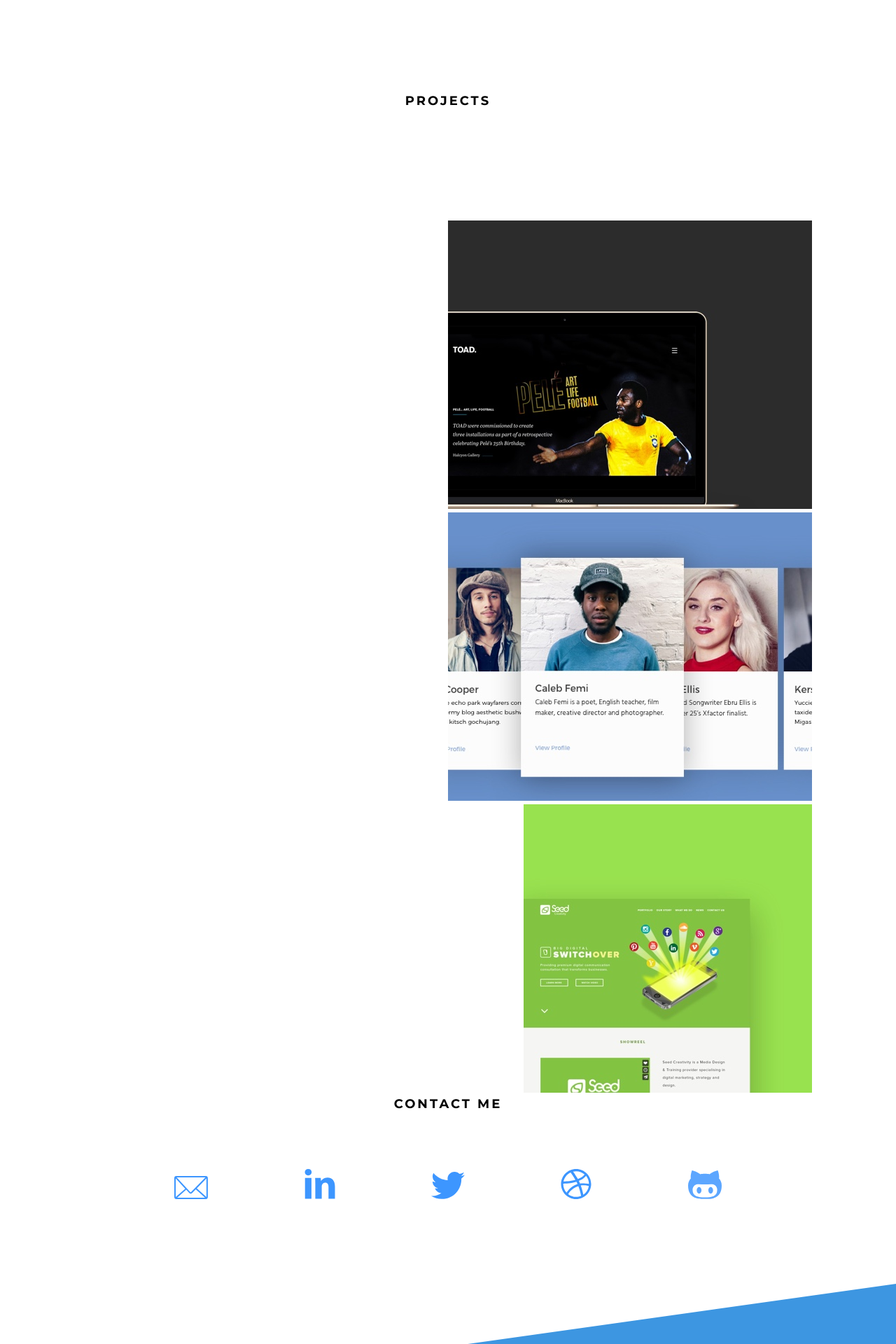
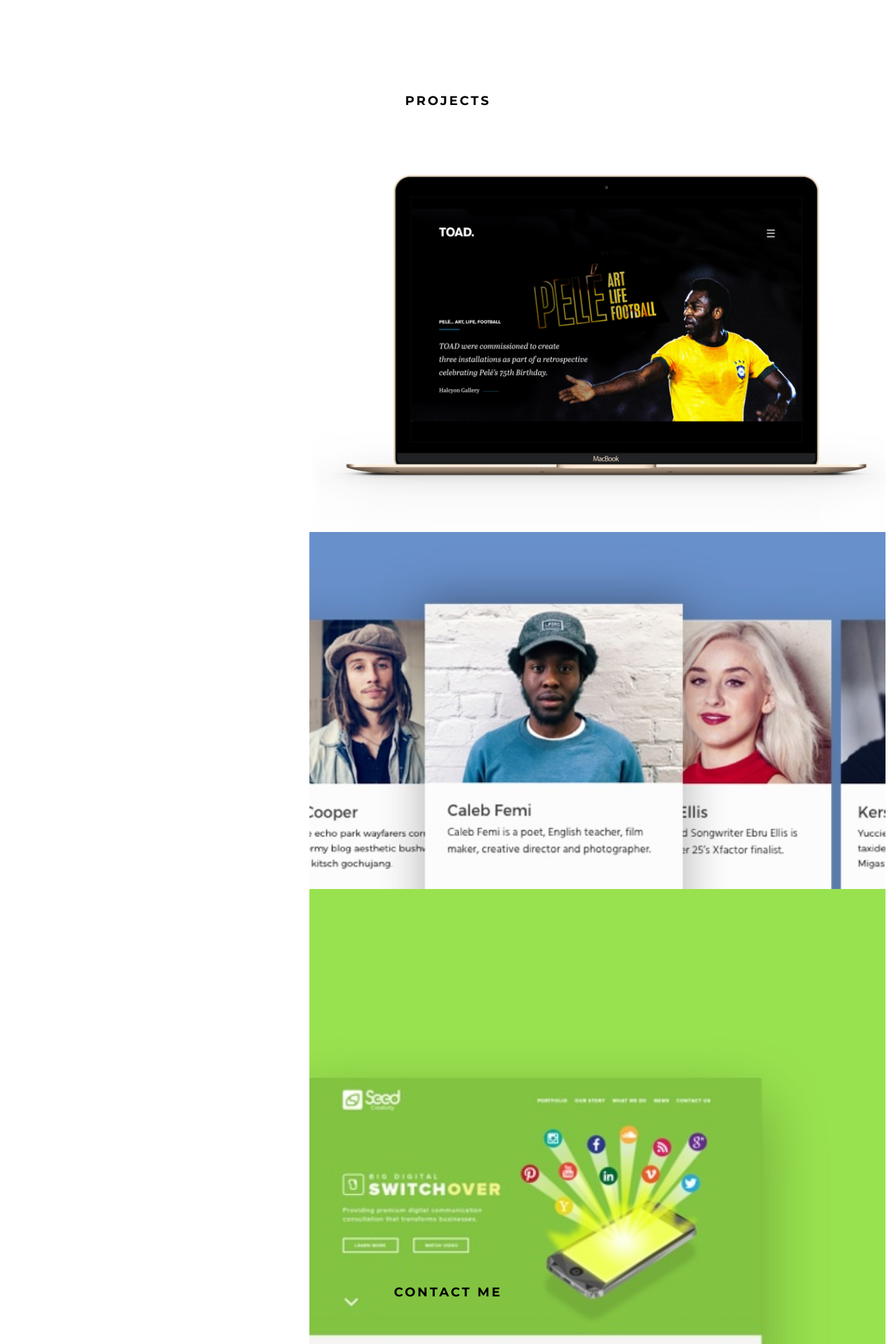
Before and after one commit to LloydBennett/lloydbennett.github.io, a Jekyll site: the page built from index.html, in a window 1280 px wide. Shown: the part 1447-3367 px from the top of the page at 70% size. Built offline with Jekyll 4.4.1, drawn with Linux system fonts in a browser that asks for light colours; nearby versions of some CDN libraries.

Commit message:
removed toad old thumbnails

```diff
--- a/_includes/portfolio.html
+++ b/_includes/portfolio.html
@@ -3,6 +3,7 @@
 
     {% for casestudy in site.projects reversed %}
 
+    <div class="projects">
         <div id="{{ casestudy.id }}" class="project-thumb wow moveUpFade" data-wow-duration="650ms" data-wow-offset="150" data-wow-delay="{{ forloop.index | minus: 1 | times: 280 }}ms">
             <div class="backdrop">
                 <div class="container">
@@ -16,12 +17,15 @@
                         </a>
                     </div>
 
-                <div class="col-xs-6 col-sm-8 text-right">
+                    <div class="col-xs-6 col-sm-8 text-right project-featured-image">
+                        <div class="thumbnail">
                             <img src="{{site.baseurl}}/images/projects/{{casestudy.directory}}/{{casestudy.featured-image}}" alt="project">
                         </div>
                     </div>
                 </div>
             </div>
+        </div>
         {% endfor %}
+    </div>
 
 </section>
--- a/_projects/toad.html
+++ b/_projects/toad.html
@@ -5,7 +5,7 @@
 id: toad
 thumb-title: <span>Toad</span> <span>London</span>
 category: Front-End Development
-featured-image: project-thumb.jpg
+featured-image: project-thumb.png
 button-text: "View Website"
 live-url: toadlondon.com
 date: 2016-04-12 00:09:00
--- a/_sass/modules/_casestudy.scss
+++ b/_sass/modules/_casestudy.scss
@@ -38,22 +38,7 @@
 	}
 }
 
-.backdrop {
-	height: 400px;
-	padding: 100px 0;
-}
 
-#toad {
-	.backdrop {
-		background-color: black;
-	}
-}
-
-#vocals {
-	.backdrop {
-		background-color: #6187BE;
-	}
-}
 
 .label {
 	font-size: 0.75em;
@@ -314,62 +299,3 @@
 		}
 	}
 }
-
-
-
-.project-thumb {
-	color: white;
-
-
-	a {
-		position: relative;
-		display: inline-block;
-		&:before {
-			content: "+";
-			position: relative;
-			top: -4px;
-			font-family: $display-font-family;
-			font-size: 1.875em;
-			margin-right: 5px;
-			vertical-align: middle;
-
-			@media screen and (min-width: 901px) {
-				font-size: 2.8125em;
-			}
-		}
-
-		span {
-			display: inline-block;
-			vertical-align: middle;
-		}
-	}
-}
-
-.project-thumb-title {
-	font-size: pxtoem(36);
-	line-height: 1.2;
-	margin: 0 auto pxtoem(50, 36);
-	@media screen and (max-width: 550px) {
-		font-size: 1.25em;
-	}
-
-	@media screen and (min-width: 551px) and (max-width: 900px) {
-		font-size: 1.5em;
-	}
-
-	span {
-		display: block!important;
-	}
-}
-
-
-.project-thumb-category {
-	font-size: 1em;
-	font-weight: 400;
-	font-family: $display-font-family;
-	margin-bottom: pxtoem(20);
-	display: block;
-	@media screen and (max-width: 550px) {
-		font-size: 0.875em;
-	}
-}
--- a/_sass/modules/_manifest.scss
+++ b/_sass/modules/_manifest.scss
@@ -9,5 +9,6 @@
         "casestudy",
         "contact",
         "animations",
-        "masonry"
+        "masonry",
+        "project-thumbnails"
 ;
--- /dev/null
+++ b/_sass/modules/_project-thumbnails.scss
@@ -0,0 +1,83 @@
+.projects {
+  margin-top: pxtoem(150, 16);
+}
+
+.project-thumb {
+  color: white;
+  margin-bottom: pxtoem(120);
+
+  a {
+    position: relative;
+    display: inline-block;
+    &:before {
+      content: "+";
+      position: relative;
+      top: -4px;
+      font-family: $display-font-family;
+      font-size: 1.875em;
+      margin-right: 5px;
+      vertical-align: middle;
+
+      @media screen and (min-width: 901px) {
+        font-size: 2.8125em;
+      }
+    }
+
+    span {
+      display: inline-block;
+      vertical-align: middle;
+    }
+  }
+}
+
+.backdrop {
+  height: 360px;
+  padding: 70px 0;
+}
+
+#toad {
+  .backdrop {
+    background-color: black;
+  }
+}
+
+#vocals {
+  .backdrop {
+    background-color: #6187BE;
+  }
+}
+
+.project-featured-image {
+  position: absolute;
+  right: 0;
+  top: -55px;
+}
+
+.project-thumb-title {
+  font-size: pxtoem(36);
+  line-height: 1.2;
+  margin: 0 auto pxtoem(50, 36);
+  @media screen and (max-width: 550px) {
+    font-size: 1.25em;
+  }
+
+  @media screen and (min-width: 551px) and (max-width: 900px) {
+    font-size: 1.5em;
+  }
+
+  span {
+    display: block!important;
+  }
+}
+
+
+.project-thumb-category {
+  font-size: 1em;
+  font-weight: 400;
+  font-family: $display-font-family;
+  margin-bottom: pxtoem(20);
+  display: block;
+  @media screen and (max-width: 550px) {
+    font-size: 0.875em;
+  }
+}
```
Also changed, not shown: images/projects/toad/mobile-project-thumb.jpg (deleted), images/projects/toad/project-thumb.jpg (deleted), images/projects/toad/project-thumb2.jpg (deleted). Lines whose indentation alone changed are shown as unchanged.
